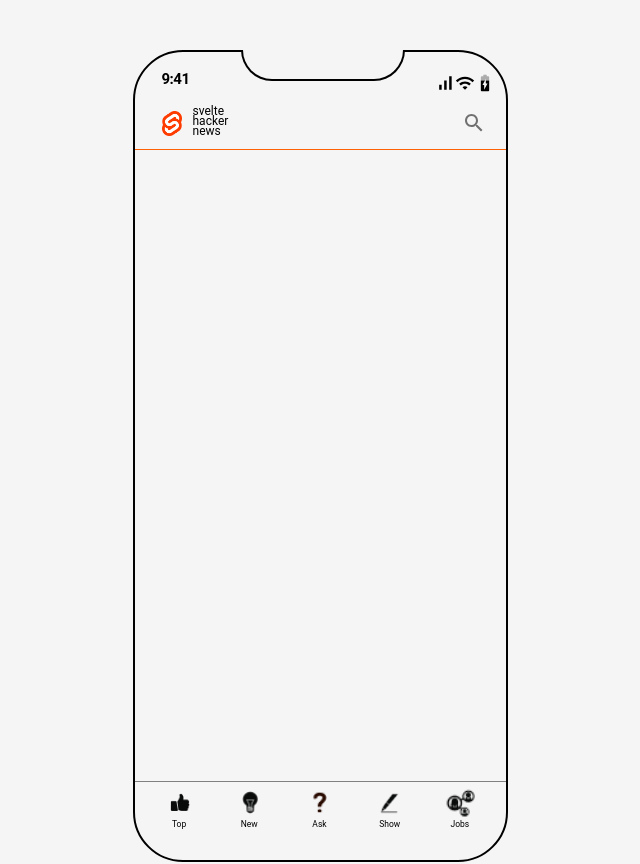
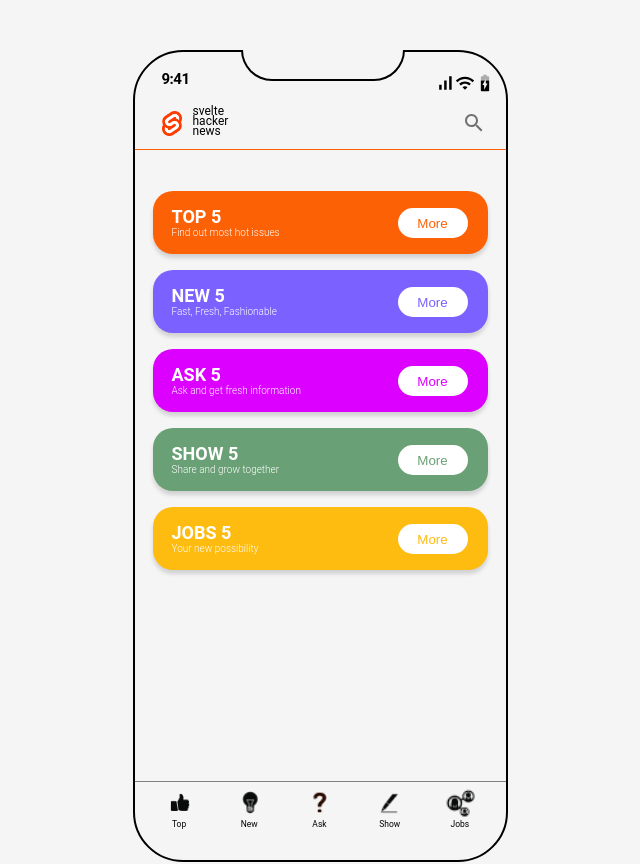
Before and after one commit to jeondoh/haker-news, a React (Create React App) app: page / in a window 1280 px wide. Shown: the whole page, without its empty margins (320-960 px from the left). Built offline with nearby package versions, Linux system fonts and the light colour scheme.

Commit message:
feat: Make titleCard at main page

```diff
--- /dev/null
+++ b/src/components/TitleCards.tsx
@@ -0,0 +1,27 @@
+import {
+  TitleCard,
+  TitleCard_Categroy,
+  TitleCard_SubCategroy,
+  TitleCard_Btn,
+} from "../styles/CardStyle";
+import { useEffect, useState } from "react";
+import TitleCardData, { ITitleCard } from "../utils/TitleCardData";
+
+export default function TitleCards() {
+  const [titleData, setTitleData] = useState<ITitleCard[]>([]);
+  useEffect(() => {
+    setTitleData(() => TitleCardData());
+  }, []);
+
+  return (
+    <>
+      {titleData?.map((data) => (
+        <TitleCard key={data.category} commonColor={data.color}>
+          <TitleCard_Categroy>{data.category}</TitleCard_Categroy>
+          <TitleCard_SubCategroy>{data.subCategory}</TitleCard_SubCategroy>
+          <TitleCard_Btn commonColor={data.color}>More</TitleCard_Btn>
+        </TitleCard>
+      ))}
+    </>
+  );
+}
--- a/src/router/Home.tsx
+++ b/src/router/Home.tsx
@@ -1,10 +1,10 @@
+import { Wrapper } from "../styles/CardStyle";
+import TitleCards from "../components/TitleCards";
+
 export default function Home() {
   return (
-    <div>
-      <div style={{ height: "631px", overflow: "auto" }}>
-        <div style={{ height: "500px" }} />
-        <div style={{ height: "500px" }} />
-      </div>
-    </div>
+    <Wrapper>
+      <TitleCards />
+    </Wrapper>
   );
 }
--- /dev/null
+++ b/src/styles/CardStyle.ts
@@ -0,0 +1,75 @@
+import styled, { css } from "styled-components";
+
+export const Wrapper = styled.div`
+  height: 631px;
+  background-color: ${(props) => props.theme.bgColor};
+  overflow-y: auto;
+  -ms-overflow-style: none;
+  &::-webkit-scrollbar {
+    display: none;
+  }
+`;
+/* 타이틀 카드(메인페이지) 인터페이스 */
+interface ITitleCard {
+  commonColor: string;
+}
+
+/* 타이틀 카드(메인페이지) */
+export const TitleCard = styled.div<ITitleCard>`
+  position: relative;
+  width: 335px;
+  height: 63.04px;
+  background-color: ${(props) => props.commonColor};
+  box-shadow: 0 4px 4px rgba(0, 0, 0, 0.15);
+  border-radius: 20px;
+  flex: none;
+  flex-grow: 0;
+  order: 1;
+  margin: 16px auto;
+  &:first-child {
+    margin-top: 41px;
+  }
+`;
+/* 타이틀 카드 내 카테고리 제목 */
+export const TitleCard_Categroy = styled.span`
+  position: absolute;
+  width: 75px;
+  height: 20px;
+  left: 19px;
+  top: 16px;
+  font-weight: 700;
+  font-size: 18px;
+  line-height: 20px;
+  text-align: left;
+  color: #ffffff;
+`;
+/* 타이틀 카드 내 부카테고리 제목 */
+export const TitleCard_SubCategroy = styled.span`
+  position: absolute;
+  max-width: 140px;
+  height: 12px;
+  left: 19px;
+  top: 36px;
+  font-weight: 300;
+  font-size: 10px;
+  line-height: 12px;
+  text-align: left;
+  color: #ffffff;
+`;
+/* 타이틀 카드 내 버튼 */
+export const TitleCard_Btn = styled.button<ITitleCard>`
+  position: absolute;
+  width: 70px;
+  height: 30px;
+  left: 245px;
+  top: 17px;
+  background-color: #ffffff;
+  border: none;
+  border-radius: 121px;
+  cursor: pointer;
+  ${(props) =>
+    props.children &&
+    css`
+      color: ${props.commonColor};
+    `}
+`;
--- a/src/styles/GlobalStyle.tsx
+++ b/src/styles/GlobalStyle.tsx
@@ -62,7 +62,7 @@ const GlobalStyle = createGlobalStyle`
 
   body {
     line-height: 1;
-    font-family: 'Roboto', Pretendard, sans-serif;
+    font-family: 'Roboto', 'Pretendard', sans-serif;
     font-style: normal;
     background-color: ${(props) => props.theme.bgColor};
     color: ${(props) => props.theme.textColor};
--- /dev/null
+++ b/src/utils/TitleCardData.ts
@@ -0,0 +1,35 @@
+export interface ITitleCard {
+  category: string;
+  subCategory: string;
+  color: string;
+}
+
+export default function TitleCardData(): ITitleCard[] {
+  return [
+    {
+      category: "TOP 5",
+      subCategory: "Find out most hot issues",
+      color: "#fd6106",
+    },
+    {
+      category: "NEW 5",
+      subCategory: "Fast, Fresh, Fashionable",
+      color: "#7B61FF",
+    },
+    {
+      category: "ASK 5",
+      subCategory: "Ask and get fresh information",
+      color: "#DB00FF",
+    },
+    {
+      category: "SHOW 5",
+      subCategory: "Share and grow together",
+      color: "#69A075",
+    },
+    {
+      category: "JOBS 5",
+      subCategory: "Your new possibility",
+      color: "#FEBB10",
+    },
+  ];
+}
```
